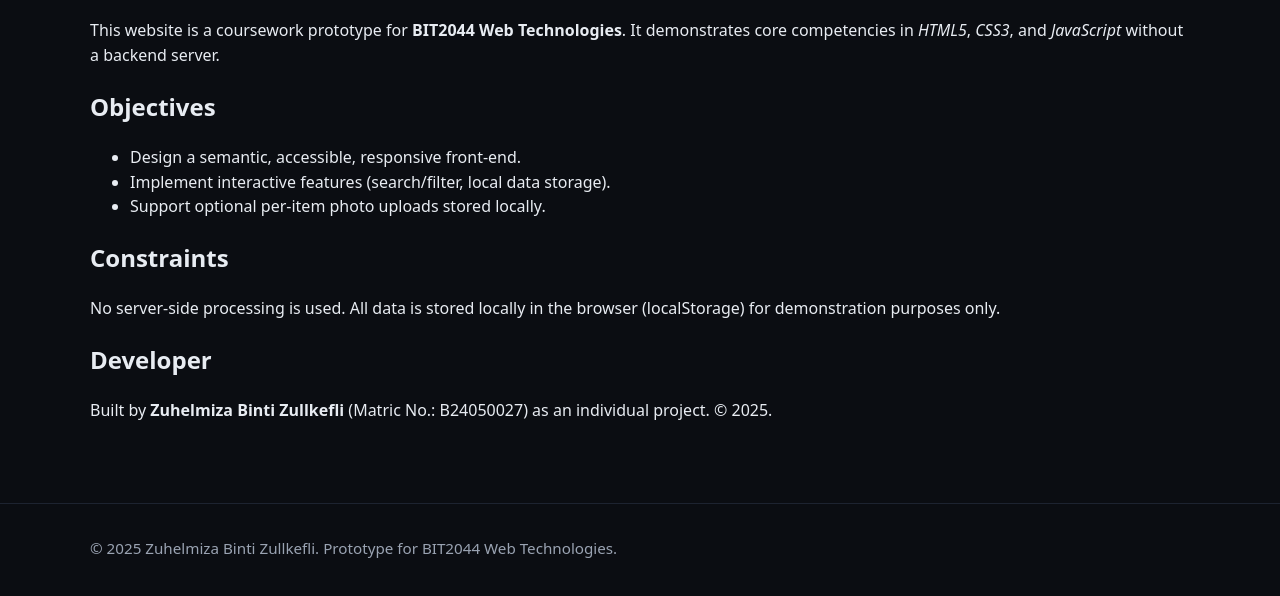
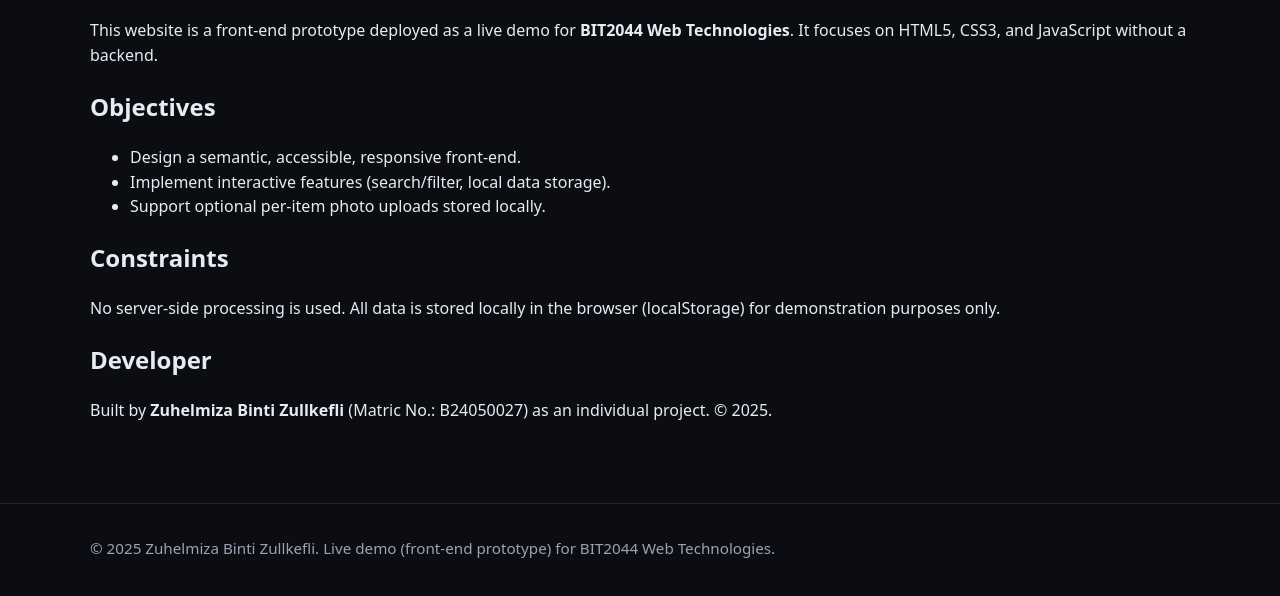
Before and after one commit to zuhelmiza/give-and-take, a plain HTML site: page about.html in a window 1280 px wide. Shown: the part 168-764 px from the top of the page. Drawn offline with Linux system fonts and the light colour scheme.

Commit message:
Add files via upload

```diff
--- a/about.html
+++ b/about.html
@@ -15,12 +15,12 @@
 </header>
 
     <main class="container" style="padding:24px 0"><h1>About This Prototype</h1>
-    <p>This website is a coursework prototype for <strong>BIT2044 Web Technologies</strong>. It demonstrates core competencies in <em>HTML5</em>, <em>CSS3</em>, and <em>JavaScript</em> without a backend server.</p>
+    <p>This website is a front-end prototype deployed as a live demo for <strong>BIT2044 Web Technologies</strong>. It focuses on HTML5, CSS3, and JavaScript without a backend.</p>
     <h2>Objectives</h2><ul><li>Design a semantic, accessible, responsive front-end.</li><li>Implement interactive features (search/filter, local data storage).</li><li>Support optional per-item photo uploads stored locally.</li></ul>
     <h2>Constraints</h2><p>No server-side processing is used. All data is stored locally in the browser (localStorage) for demonstration purposes only.</p>
     <h2>Developer</h2><p>Built by <strong>Zuhelmiza Binti Zullkefli</strong> (Matric No.: B24050027) as an individual project. © 2025.</p></main><footer class="site-footer">
   <div class="container">
-    <p>© 2025 Zuhelmiza Binti Zullkefli. Prototype for BIT2044 Web Technologies.</p>
+    <p>© 2025 Zuhelmiza Binti Zullkefli. Live demo (front-end prototype) for BIT2044 Web Technologies.</p>
   </div>
 </footer>
 </body></html>
```
Also changed, not shown: index.html (+1 -1 lines).
